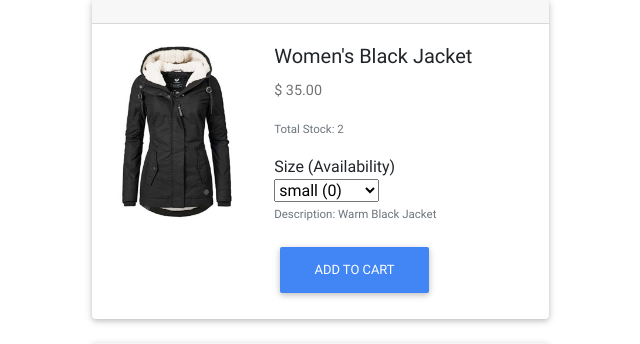
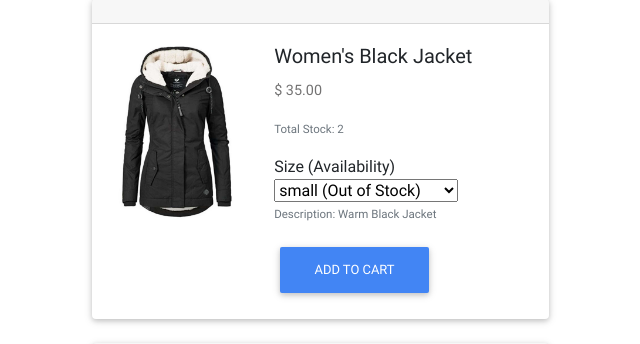
Before and after one commit to xingq1998/CIS422_group4_project2, a Django app: page /product/all in a window 1280 px wide. Shown: the part 2608-2952 px from the top of the page, without its empty margins (8-648 px from the left). Run offline with Django 3.2, Linux system fonts and the light colour scheme; data comes from the database, SQL or seed files in the repository; some libraries are stand-ins or nearby versions.

Commit message:
Fixed issue of non-positive total_stock appearing on products page

```diff
--- a/mysite/templates/product/all.html
+++ b/mysite/templates/product/all.html
@@ -71,10 +71,16 @@
                                     <div class="card-body">
 
                                         <h5 class="card-title">{{ product.name }}</h5>
+
                                         <p class="card-text">$ {{ product.price|floatformat:2 }}</p>
-                                        <p class="card-text"><small class="text-muted">Total
-                                            Stock: {{ product.total_stock }}</small></p>
-                                        <div class="row-sm-8">
+
+                                        {% if product.total_stock > 0 %}
+                                            <p class="card-text"><small class="text-muted">Total
+                                                Stock: {{ product.total_stock }}</small></p>
+                                        {% else %}
+                                        <p class="card-text"><small class="text-muted">Out of Stock</small></p>
+                                        {% endif %}
+                                                <div class="row-sm-8">
                                             <div class="label">Size (Availability)</div>
 
                                                 <select
@@ -83,7 +89,11 @@
                                                     >
                                                     <p class="card-text"><small class="text-muted">Size (Availability)</small></p>
                                                     {% for size in product.size_set.all %}
+                                                        {% if size.quantity > 0 %}
                                                         <option value="{{ category }}">{{ size.size_type }} ({{ size.quantity}})</option>
+                                                        {% else %}
+                                                        <option value="{{ category }}">{{ size.size_type }} (Out of Stock)</option>
+                                                        {% endif %}
                                                     {% endfor %}
 
                                                     </select>
```
Also changed, not shown: mysite/Test/input_items.csv (+1 -1 lines).
